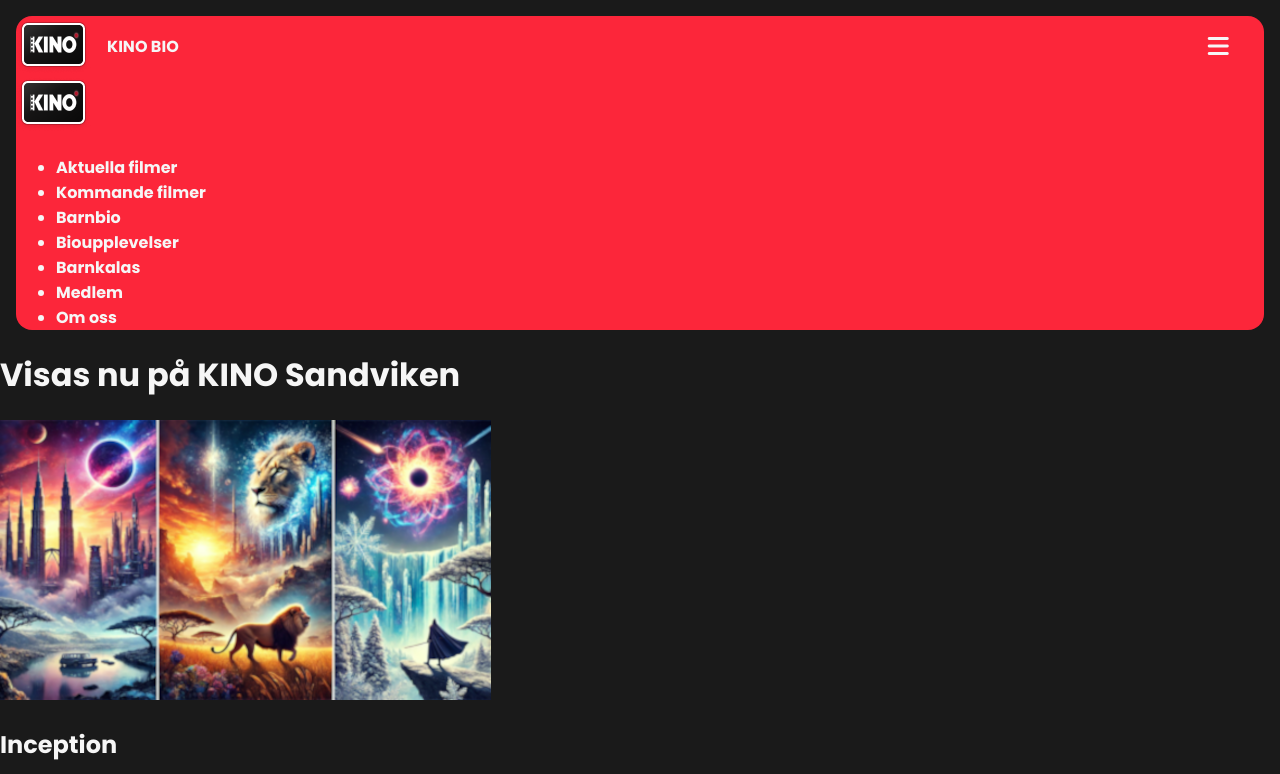
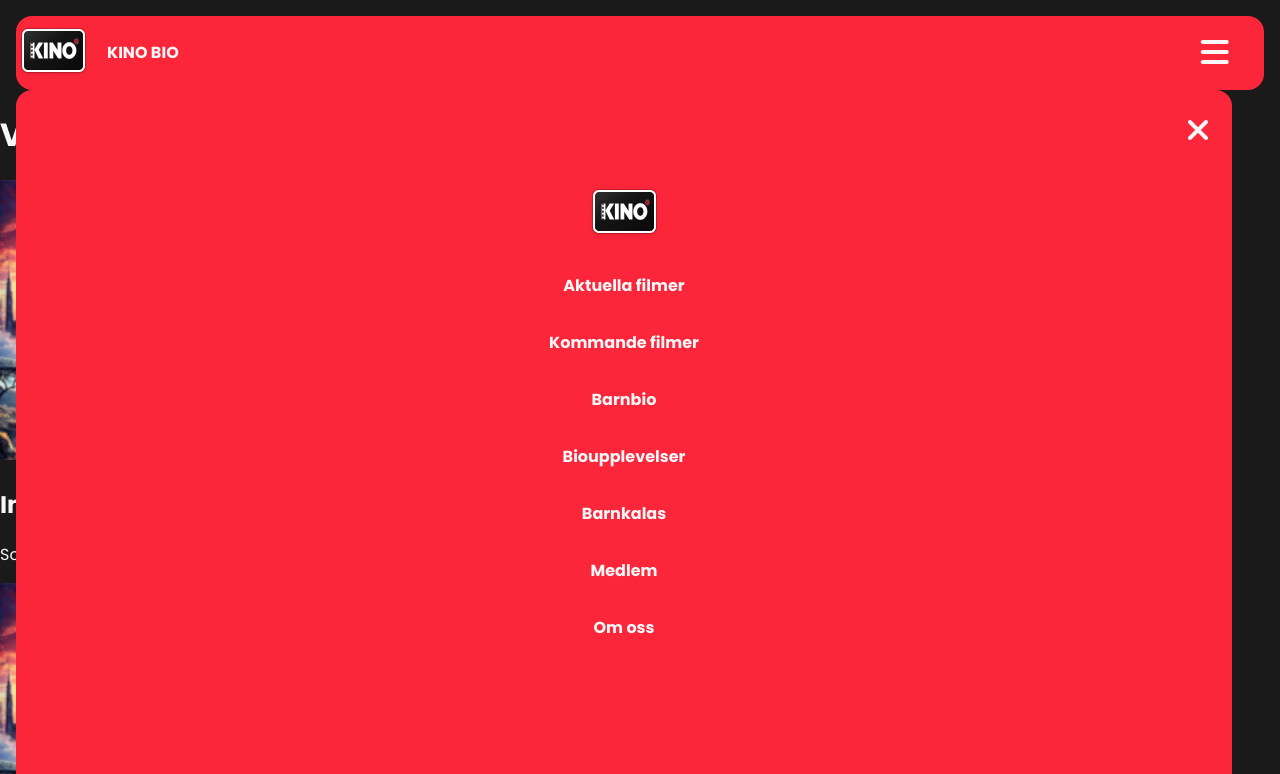
Before and after one commit to viktornoskire/Kino_Group_Project-test, a website built with Vite: page index.html in a window 1280 px wide. Both pictures are taken after a click on the button 1218 px from the left and 46 px from the top of the page. Shown: the top 774 px of the page. Built offline with nearby package versions, Linux system fonts and the light colour scheme; files whose address does not match are found by name.

Commit message:
Added overlay, still needs more fixing.

```diff
--- a/pages/index/header.js
+++ b/pages/index/header.js
@@ -53,6 +53,11 @@ function createNavigation(headerData) {
   const overlayLogoContainer = document.createElement('div');
   overlayLogoContainer.className = 'overlay-logo';
 
+  const closeBtn = document.createElement('button');
+  closeBtn.className = 'close-btn';
+  closeBtn.innerHTML = '<i class="fas fa-times"></i>';
+  menuOverlay.appendChild(closeBtn);
+
   const overlayLogo = document.createElement('img');
   overlayLogo.src = headerData.header.hamburgerMenu.menuLogo;
   overlayLogo.alt = 'Kino Bio Logo';
@@ -87,7 +92,11 @@ function createNavigation(headerData) {
   menuOverlay.appendChild(menuLinks);
   //eventlistner for clicks on the hamburgermenu, this might change depending on styling down the line
   hamburgerBtn.addEventListener('click', () => {
-    menuOverlay.style.display = menuOverlay.style.display === 'none' ? 'block' : 'none';
+    menuOverlay.style.display = 'block';
+  });
+
+  closeBtn.addEventListener('click', () => {
+    menuOverlay.style.display = 'none';
   });
   //appending the different elements thats been created above.
   rightSection.appendChild(hamburgerBtn);
--- a/pages/index/header.scss
+++ b/pages/index/header.scss
@@ -28,7 +28,7 @@
     border: none;
     padding: 1rem;
     color: $text-color-main;
-    font-size: 1.5rem;
+    font-size: 2rem;
     padding: 0.8rem 1.2rem;
   }
   .nav-logo {
@@ -39,4 +39,46 @@
     color: $text-color-main;
     font-weight: bold;
   }
+  .menu-overlay {
+    display: flex;
+    flex-direction: column;
+    align-items: center;
+    justify-content: center;
+    position: fixed;
+    border-radius: 1rem;
+    width: 95%;
+    height: 90%;
+    background-color: $red-color;
+
+    .overlay-logo {
+      margin-top: 3rem;
+      display: flex;
+      align-items: center;
+      justify-content: center;
+    }
+    .menu-links {
+      display: flex;
+      flex-direction: column;
+      justify-content: center;
+      align-items: center;
+      text-decoration: none;
+      list-style: none;
+      padding: 0;
+      margin-bottom: 1rem;
+
+      li {
+        margin: 1rem 0rem;
+      }
+    }
+
+    .close-btn {
+      position: absolute;
+      top: 1rem;
+      right: 1rem;
+      background: none;
+      border: none;
+      font-size: 2rem;
+      color: $text-color-main;
+    }
+  }
 }
```
